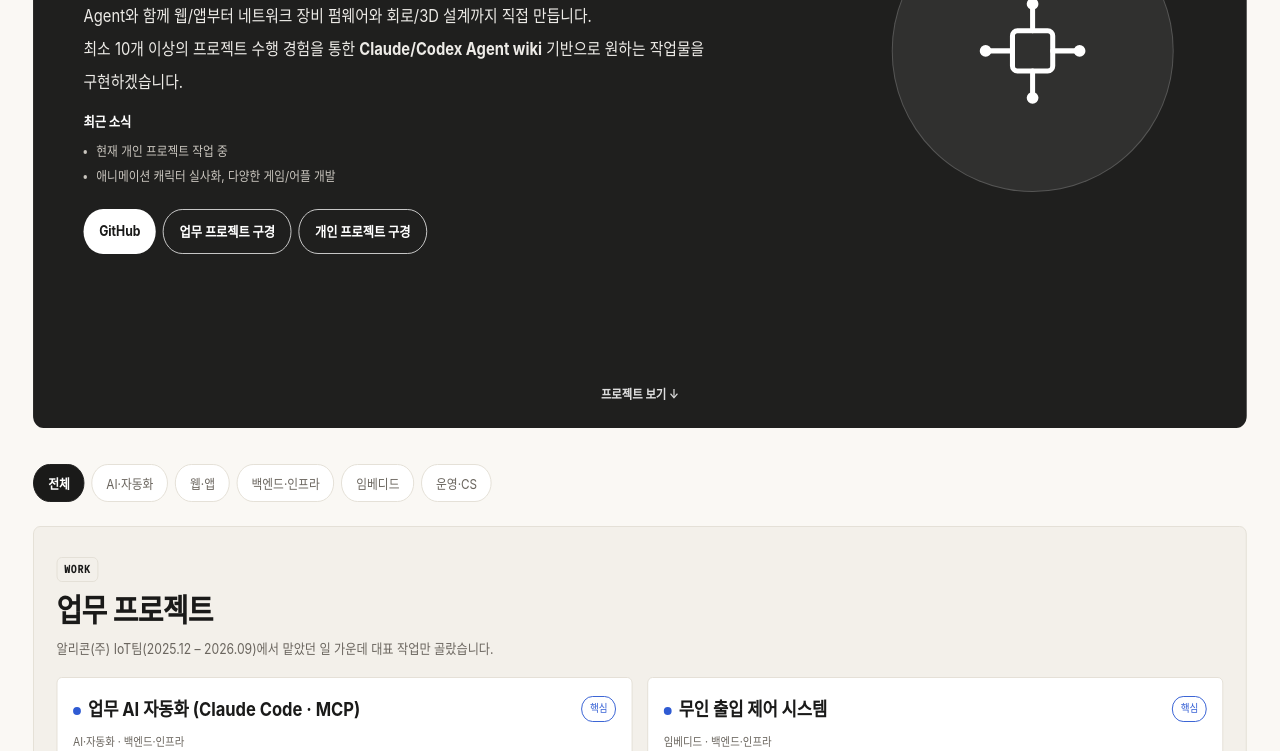
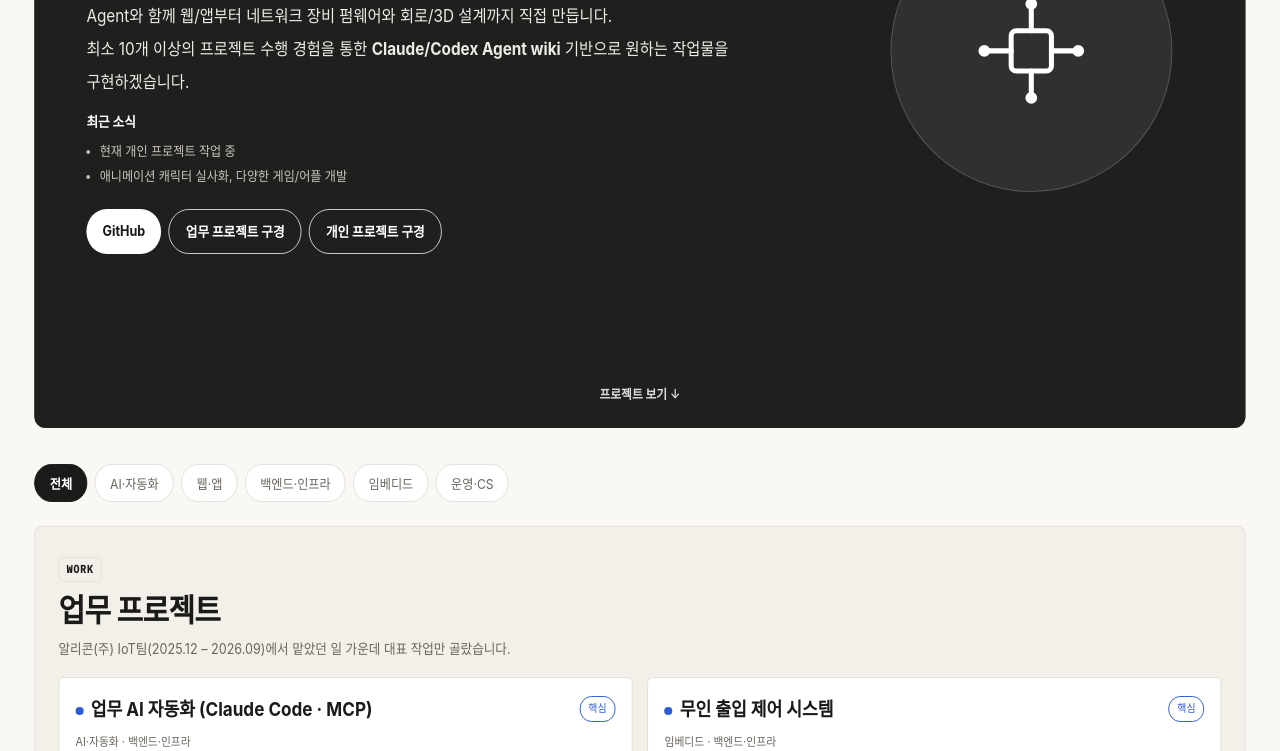
Before and after one commit to heebin-h/portfolio, a plain HTML site: page index.html in a window 1280 px wide. Shown: the part 349-1100 px from the top of the page. Drawn offline with Linux system fonts and the light colour scheme; a web font is replaced by a local one.

Commit message:
style: 글자 세로 압축 0.87 → 0.9로 완화

```diff
--- a/index.html
+++ b/index.html
@@ -49,8 +49,8 @@
     overflow-x:hidden;
   }
   a{color:var(--accent);}
-  /* 글자 세로 비율: Gmarket Sans가 가로로 넓어 페이지 전체를 가로 0.87배로 압축 → 글자가 약 1.15배 세로로 길어 보임. 폭은 1/0.87로 넓혀 상쇄 */
-  .wrap{--sx:0.87;width:calc(100% / var(--sx));transform:scaleX(var(--sx));transform-origin:0 0;--pad-y:clamp(12px,1.8vw,32px);--gap:clamp(12px,1.3vw,26px);--card-pad:clamp(16px,1.4vw,28px);margin:0;padding:var(--pad-y) clamp(16px,3vw,72px) 6rem;}
+  /* 글자 세로 비율: Gmarket Sans가 가로로 넓어 페이지 전체를 가로 0.9배로 압축 → 글자가 약 1.11배 세로로 길어 보임. 폭은 1/0.9로 넓혀 상쇄 */
+  .wrap{--sx:0.9;width:calc(100% / var(--sx));transform:scaleX(var(--sx));transform-origin:0 0;--pad-y:clamp(12px,1.8vw,32px);--gap:clamp(12px,1.3vw,26px);--card-pad:clamp(16px,1.4vw,28px);margin:0;padding:var(--pad-y) clamp(16px,3vw,72px) 6rem;}
 
   /* ---------- hero ---------- */
   .hero{
@@ -87,7 +87,7 @@
   .btn.ghost{border:0.0938rem solid rgba(255,255,255,0.8);color:#FFFFFF;}
   .btn.solid{background:var(--ink);color:#FFFFFF;}
   .icon-panel{display:flex;align-items:center;justify-content:center;}
-  .icon-panel .circle{transform:scaleX(calc(1 / 0.87));width:clamp(140px,22vw,440px);height:clamp(140px,22vw,440px);border-radius:50%;background:rgba(255,255,255,0.08);border:1px solid rgba(255,255,255,0.18);display:flex;align-items:center;justify-content:center;}
+  .icon-panel .circle{transform:scaleX(calc(1 / var(--sx)));width:clamp(140px,22vw,440px);height:clamp(140px,22vw,440px);border-radius:50%;background:rgba(255,255,255,0.08);border:1px solid rgba(255,255,255,0.18);display:flex;align-items:center;justify-content:center;}
   .icon-panel svg{width:60%;height:auto;}
   @media (max-width:719px){.icon-panel{display:none;}}
 
@@ -122,7 +122,7 @@
   .card.hidden{display:none;}
   .card-top{display:flex;justify-content:space-between;align-items:flex-start;gap:0.625rem;margin-bottom:0.375rem;}
   .card h3{font-family:var(--serif);font-size:1.1875rem;margin:0;font-weight:700;line-height:1.5;}
-  .dot{display:inline-block;width:calc(0.5rem / 0.87);height:0.5rem;border-radius:50%;background:var(--line);margin-right:0.5rem;vertical-align:middle;}
+  .dot{display:inline-block;width:calc(0.5rem / var(--sx));height:0.5rem;border-radius:50%;background:var(--line);margin-right:0.5rem;vertical-align:middle;}
   .card.core .dot{background:var(--accent);}
   .badge{font-size:0.6875rem;color:var(--accent);background:transparent;border:1px solid var(--accent);border-radius:62.4375rem;padding:0.125rem 0.5625rem;white-space:nowrap;}
   .tags{font-size:0.75rem;color:var(--muted);margin-bottom:0.625rem;}
```
Also changed, not shown: 1 other file.
